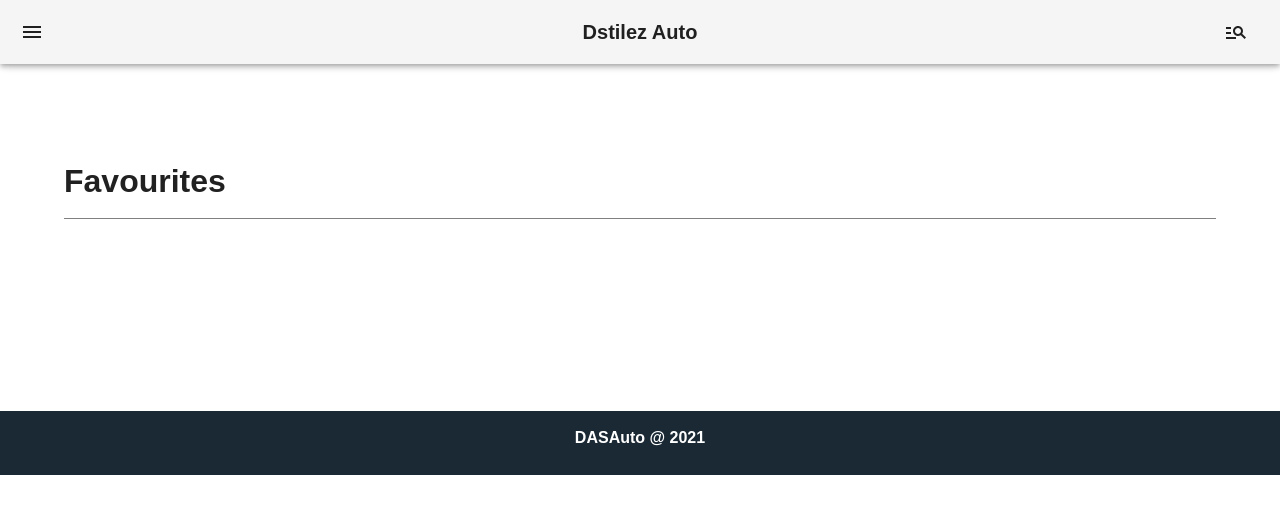
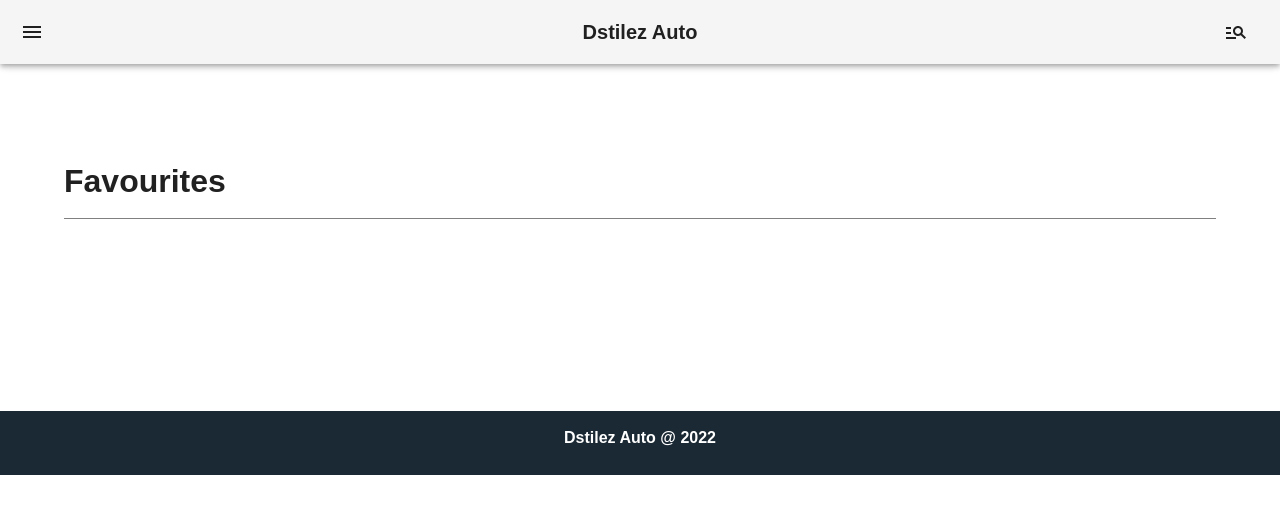
Before and after one commit to MeatBoyed/DStilz, a Next.js app in the folder client/: page /favourites in a window 1280 px wide. Shown: the top 514 px of the page. Built offline with nearby package versions, Linux system fonts and the light colour scheme.

Commit message:
feat: Header component created

```diff
--- a/client/Utils/Components/Footer.tsx
+++ b/client/Utils/Components/Footer.tsx
@@ -1,20 +1,12 @@
-import React from 'react';
-
+import { NextPage } from 'next';
 import Container from '@mui/material/Container';
 import Typography from '@mui/material/Typography';
 
-export const Footer: React.FC = () => {
+export const Footer: NextPage = () => {
 	return (
-		<Container
-			maxWidth={false}
-			sx={{ backgroundColor: '#1B2935', height: '4em' }}
-		>
-			<Typography
-				variant="h5"
-				align="center"
-				sx={{ fontSize: '1em', color: 'white', paddingTop: '1em' }}
-			>
-				DASAuto @ 2021
+		<Container maxWidth={false} sx={{ backgroundColor: '#1B2935', height: '4em' }}>
+			<Typography variant="h5" align="center" sx={{ fontSize: '1em', color: 'white', paddingTop: '1em' }}>
+				Dstilez Auto @ 2022
 			</Typography>
 		</Container>
 	);
--- /dev/null
+++ b/client/Utils/Components/Header.tsx
@@ -0,0 +1,47 @@
+import Head from 'next/head';
+import { NextPage } from 'next';
+
+export const Header: NextPage = () => {
+	return (
+		<Head key="main">
+			<meta charSet="utf-8" />
+			<meta content="text/html; charset=utf-8" httpEquiv="Content-Type" />
+			<meta httpEquiv="X-UA-Compatible" content="IE=edge" />
+			<meta name="viewport" content="width=device-width,height=device-height, initial-scale=1, shrink-to-fit=yes" />
+
+			{/* <!--theme colors --> */}
+			<meta name="theme-color" content="" />
+			<meta name="apple-mobile-web-app-status-bar-style" content="" />
+			<meta name="apple-mobile-web-app-capable" content="yes" />
+			<meta name="apple-mobile-web-app-status-bar-style" content="black-translucent" />
+
+			{/* <!--Basic meta info --> */}
+			<meta name="keywords" content="DstilezAuto Dstilez dstiles cars dealership rent to own" />
+			<meta name="author" content="Charles Rossouw" />
+			<meta name="description" content="Search for new and used cars in South Africa" />
+
+			{/* <!--OpenGraph meta --> */}
+			<meta property="og:description" content="Search for new and used cars in South Africa" />
+			<meta property="og:title" content="Cars for Sale in South Africa - Dstilez Auto" />
+			<meta property="og:image" content="logo.png" />
+			<meta property="og:url" content="dstilezauto.com" />
+
+			{/* <!--meta for twitter --> */}
+			<meta name="twitter:card" content="summary_large_image" />
+			<meta name="twitter:creator" content="@dstilezauto" />
+			<meta name="twitter:title" content="" />
+			<meta name="twitter:image" content="logo.png" />
+			<meta name="twitter:site" content="@dstilezauto" />
+			<meta name="twitter:description" content="Search for new and used cars in South Africa" />
+
+			{/* <!--Favicon--> */}
+			<link rel="shortcut icon" type="image/png" href="logo.png" />
+
+			{/* <!-- Manifest for PWA --> */}
+			<link rel="manifest" href="manifest.json" />
+			<title>Search for Cars - Dstilez Auto</title>
+		</Head>
+	);
+};
+
+export default Header;
--- /dev/null
+++ b/client/Utils/Loaders/ImageLoader.ts
@@ -0,0 +1,3 @@
+export default function myImageLoader({ src, width }) {
+	return `https://res.cloudinary.com/dleilanfz/image/upload/e_blur:200/c_scale,w_${width}/q_50/${src}`;
+}
--- a/client/Utils/index.tsx
+++ b/client/Utils/index.tsx
@@ -1,5 +1,6 @@
 export { default as Theme } from './Theme';
 export { default as Price } from './Components/Price';
+export { default as Header } from './Components/Header';
 export { default as Footer } from './Components/Footer';
 export { default as Menu } from './Components/Navbar/Menu';
 export { default as Navbar } from './Components/Navbar/Navbar';
--- a/client/next.config.js
+++ b/client/next.config.js
@@ -4,6 +4,7 @@ const nextConfig = {
 	swcMinify: true,
 	images: {
 		loader: 'cloudinary',
+		loaderFile: './Utils/Loaders/ImageLoader.js',
 		path: 'https://res.cloudinary.com/dleilanfz/image/upload',
 		deviceSizes: [640, 750, 828, 1080, 1200, 1920, 2048, 3840],
 		imageSizes: [16, 32, 48, 64, 96, 128, 256, 384],
--- a/client/pages/_app.tsx
+++ b/client/pages/_app.tsx
@@ -2,11 +2,15 @@ import '../styles/globals.css';
 import type { AppProps } from 'next/app';
 
 import Container from '@mui/material/Container';
-import { Theme, Navbar, Footer } from '../Utils';
+import { Theme, Navbar, Footer, Header } from '../Utils';
 import { ThemeProvider } from '@mui/material';
+import { Fragment } from 'react';
 
 function MyApp({ Component, pageProps }: AppProps) {
 	return (
+		<Fragment>
+			<Header />
+			<main>
 				<ThemeProvider theme={Theme}>
 					<Container id="MainRoot" maxWidth={false}>
 						<Navbar />
@@ -14,6 +18,8 @@ function MyApp({ Component, pageProps }: AppProps) {
 						<Footer />
 					</Container>
 				</ThemeProvider>
+			</main>
+		</Fragment>
 	);
 }
 
```
Also changed, not shown: 1 other file (tests, documents, lock files or other folders). Lines whose indentation alone changed are shown as unchanged.
